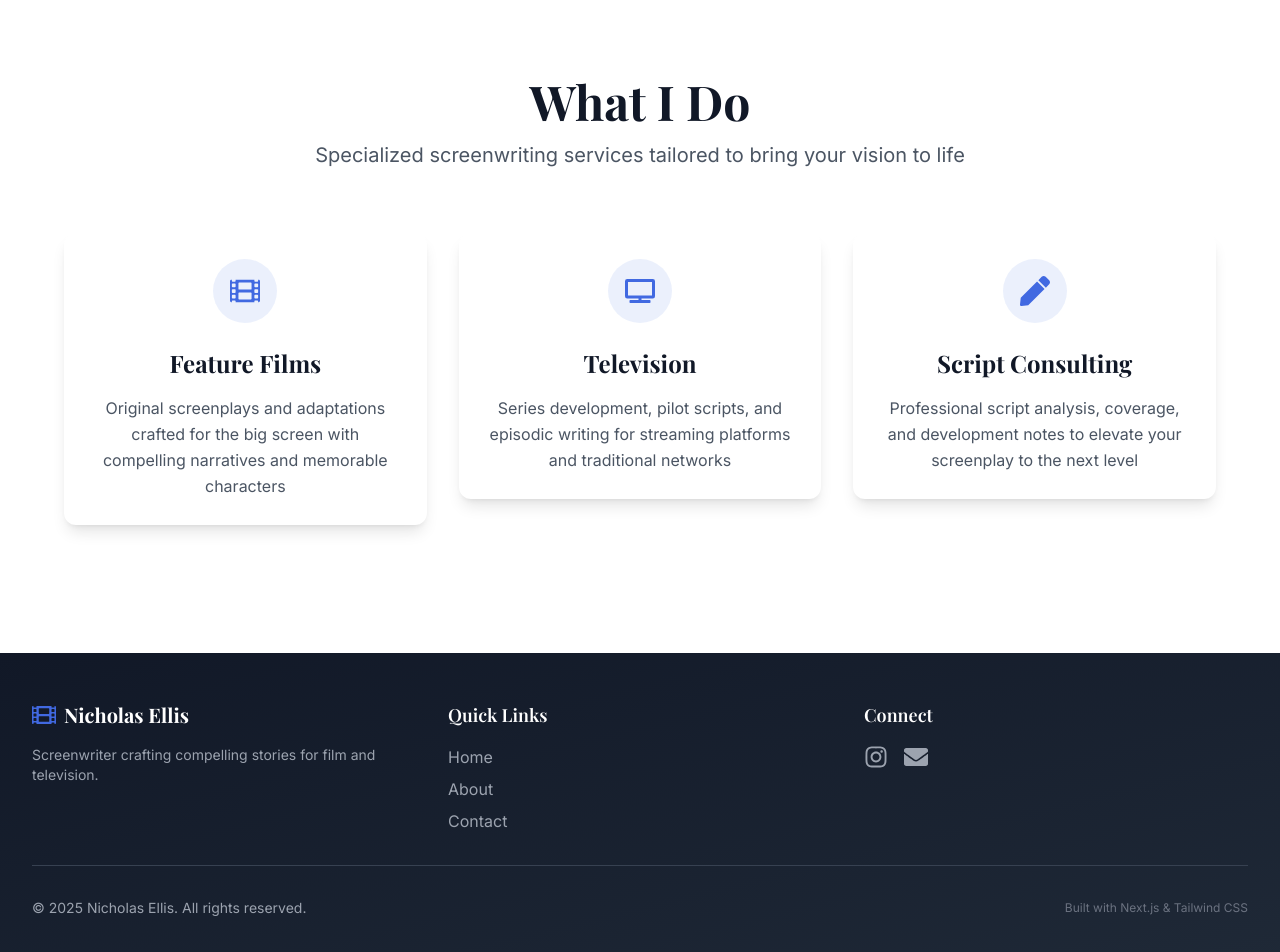
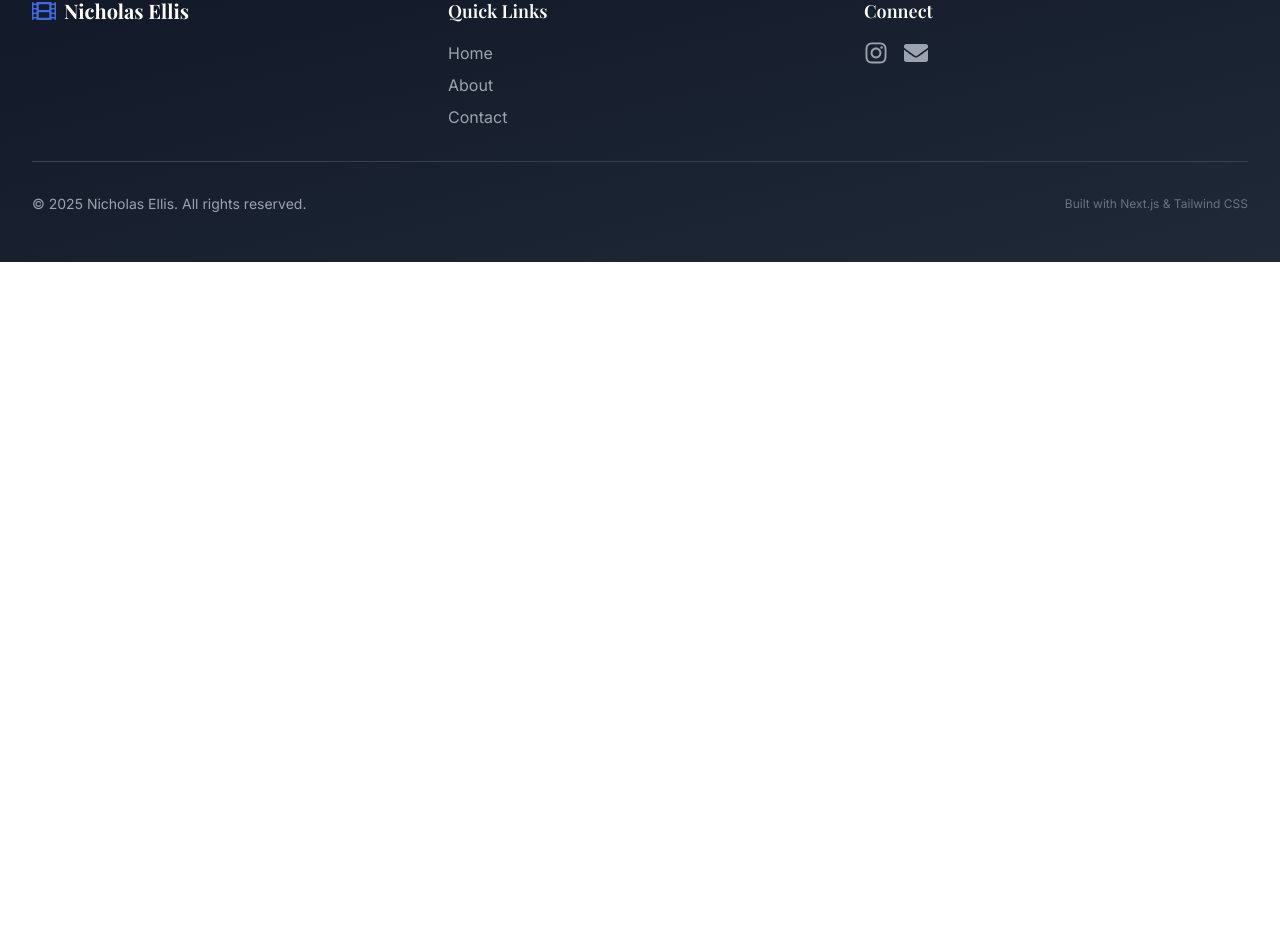
Before and after one commit to ngellis/nickiswrite.github.io, a Next.js app: page / in a window 1280 px wide. Shown: the part 851-1803 px from the top of the page. After the commit the page ends 1113 px from the top, so only its background shows below. Built offline with nearby package versions, Linux system fonts and the light colour scheme; a web font is replaced by a local one.

Commit message:
better changes so not cringe

```diff
--- a/app/about/page.tsx
+++ b/app/about/page.tsx
@@ -50,42 +50,10 @@ export default function About() {
 
             {/* Text Content */}
             <AnimatedSection direction="right" className="space-y-6">
-              <div>
-                <h2 className="text-3xl md:text-4xl font-display font-bold text-gray-900 mb-4">
-                  Bringing Stories to Life
-                </h2>
-                <div className="h-1 w-20 bg-primary rounded-full mb-6" />
-              </div>
-
               <div className="space-y-4 text-lg text-gray-700 leading-relaxed">
                 <p>
-                  With a deep passion for storytelling and years of experience in the industry, I specialize in crafting screenplays that resonate with audiences and bring creative visions to life.
+                  Nick Ellis is a Texas-raised screenwriter currently based in LA. In the past decade, he's developed or optioned writing projects with entities including Vertigo Entertainment, The Exchange, Exile Studios, Entertainment 360, Verve Ventures, A+E Studios, Untitled Entertainment, Fortitude International, Funnyboy Films, Chemically Altered Productions, and Billy Porter's Incognegro Productions, attaching directors including Tony-Nominee Scott Ellis (no relation), Stephen Herek, and Ernest Dickerson. He has three features currently being packaged and taken out to market: LA LECHUZA (horror), A HIGH FIVE FOR GLENN BURKE (sports/coming-of-age), and PUMA V ADIDAS (biopic). Prior to writing, he worked as the Creative Executive to Oscar-nominated screenwriters Andrea Berloff (STRAIGHT OUTTA COMPTON) and John Gatins (FLIGHT) during their overall deal at Netflix. Nick is represented by Sean Marks at Marks Law Group.
                 </p>
-
-                <p>
-                  My approach combines technical expertise with emotional depth, ensuring every script I write is not only professionally formatted but also compelling, authentic, and ready for production.
-                </p>
-
-                <p>
-                  Whether developing original concepts, adapting existing material, or providing script consulting services, I'm dedicated to helping filmmakers and content creators tell their stories in the most powerful way possible.
-                </p>
-              </div>
-
-              {/* Quote */}
-              <div className="relative bg-primary-50 border-l-4 border-primary p-6 rounded-r-lg my-8">
-                <FaQuoteLeft className="absolute top-4 left-4 text-primary opacity-20 text-3xl" />
-                <p className="italic text-gray-800 pl-8 leading-relaxed">
-                  "Every great film starts with a great script. My mission is to create stories that not only entertain but also inspire and move audiences."
-                </p>
-              </div>
-
-              <div className="pt-4">
-                <Link
-                  href="/contact"
-                  className="btn-primary inline-block"
-                >
-                  Let's Work Together
-                </Link>
               </div>
             </AnimatedSection>
           </div>
--- a/app/page.tsx
+++ b/app/page.tsx
@@ -48,15 +48,6 @@ export default function Home() {
                 </p>
                 <div className="h-px w-12 bg-white/50" />
               </motion.div>
-
-              <motion.p
-                className="text-xl md:text-2xl text-white/80 mb-12 max-w-3xl mx-auto leading-relaxed"
-                initial={{ opacity: 0, y: 20 }}
-                animate={{ opacity: 1, y: 0 }}
-                transition={{ delay: 0.6, duration: 0.8 }}
-              >
-                Crafting compelling stories that captivate audiences and bring visions to life on screen
-              </motion.p>
 
               <motion.div
                 className="flex flex-col sm:flex-row items-center justify-center gap-6"
@@ -118,64 +109,6 @@ export default function Home() {
           </div>
         </motion.div>
       </section>
-
-      {/* Services Section */}
-      <section className="section-padding bg-white">
-        <div className="container-custom">
-          <AnimatedSection className="text-center mb-16">
-            <h2 className="text-4xl md:text-5xl font-display font-bold text-gray-900 mb-4">
-              What I Do
-            </h2>
-            <p className="text-xl text-gray-600 max-w-2xl mx-auto">
-              Specialized screenwriting services tailored to bring your vision to life
-            </p>
-          </AnimatedSection>
-
-          <div className="grid grid-cols-1 md:grid-cols-3 gap-8 max-w-6xl mx-auto">
-            <AnimatedSection delay={0.1}>
-              <div className="card text-center group hover:border-primary border-2 border-transparent transition-all duration-300">
-                <div className="w-16 h-16 bg-primary/10 rounded-full flex items-center justify-center mx-auto mb-6 group-hover:bg-primary group-hover:scale-110 transition-all duration-300">
-                  <FaFilm className="text-3xl text-primary group-hover:text-white transition-colors duration-300" />
-                </div>
-                <h3 className="text-2xl font-display font-bold mb-4 text-gray-900">
-                  Feature Films
-                </h3>
-                <p className="text-gray-600 leading-relaxed">
-                  Original screenplays and adaptations crafted for the big screen with compelling narratives and memorable characters
-                </p>
-              </div>
-            </AnimatedSection>
-
-            <AnimatedSection delay={0.2}>
-              <div className="card text-center group hover:border-primary border-2 border-transparent transition-all duration-300">
-                <div className="w-16 h-16 bg-primary/10 rounded-full flex items-center justify-center mx-auto mb-6 group-hover:bg-primary group-hover:scale-110 transition-all duration-300">
-                  <FaTv className="text-3xl text-primary group-hover:text-white transition-colors duration-300" />
-                </div>
-                <h3 className="text-2xl font-display font-bold mb-4 text-gray-900">
-                  Television
-                </h3>
-                <p className="text-gray-600 leading-relaxed">
-                  Series development, pilot scripts, and episodic writing for streaming platforms and traditional networks
-                </p>
-              </div>
-            </AnimatedSection>
-
-            <AnimatedSection delay={0.3}>
-              <div className="card text-center group hover:border-primary border-2 border-transparent transition-all duration-300">
-                <div className="w-16 h-16 bg-primary/10 rounded-full flex items-center justify-center mx-auto mb-6 group-hover:bg-primary group-hover:scale-110 transition-all duration-300">
-                  <FaPen className="text-3xl text-primary group-hover:text-white transition-colors duration-300" />
-                </div>
-                <h3 className="text-2xl font-display font-bold mb-4 text-gray-900">
-                  Script Consulting
-                </h3>
-                <p className="text-gray-600 leading-relaxed">
-                  Professional script analysis, coverage, and development notes to elevate your screenplay to the next level
-                </p>
-              </div>
-            </AnimatedSection>
-          </div>
-        </div>
-      </section>
     </>
   )
 }
--- a/components/Footer.tsx
+++ b/components/Footer.tsx
@@ -37,9 +37,6 @@ export default function Footer() {
               <FaFilm className="text-primary text-2xl" />
               <h3 className="text-xl font-display font-bold">Nicholas Ellis</h3>
             </motion.div>
-            <p className="text-gray-400 text-sm">
-              Screenwriter crafting compelling stories for film and television.
-            </p>
           </div>
 
           {/* Quick Links */}
```
Also changed, not shown: 1 other file (tests, documents, lock files or other folders).
